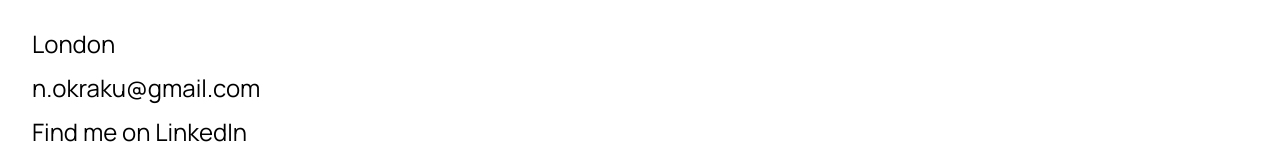
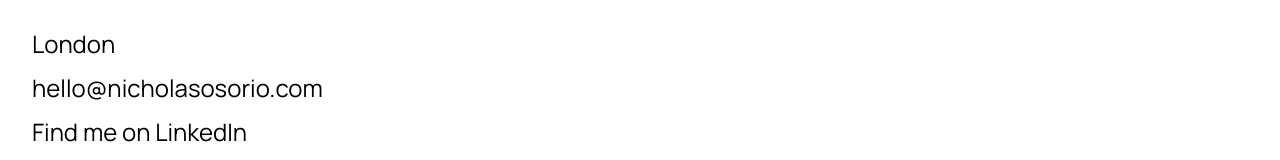
Before and after one commit to nokraku/nicholas-portfolio, a Next.js app: page / in a window 1280 px wide. Shown: the part 2945-3105 px from the top of the page. Built offline with nearby package versions, Linux system fonts and the light colour scheme; a web font is replaced by a local one.

Commit message:
change email

```diff
--- a/app/page.tsx
+++ b/app/page.tsx
@@ -376,8 +376,8 @@ export default function Home() {
         <div className="max-w-7xl mx-auto">
           <div className="space-y-2">
             <p className="text-[24px] text-black">London</p>
-            <a href="mailto:n.okraku@gmail.com" className="text-[24px] text-black hover:underline block">
-              n.okraku@gmail.com
+            <a href="mailto:hello@nicholasosorio.com" className="text-[24px] text-black hover:underline block">
+              hello@nicholasosorio.com
             </a>
             <a href="#" className="text-[24px] text-black hover:underline block">
               Find me on LinkedIn
```
